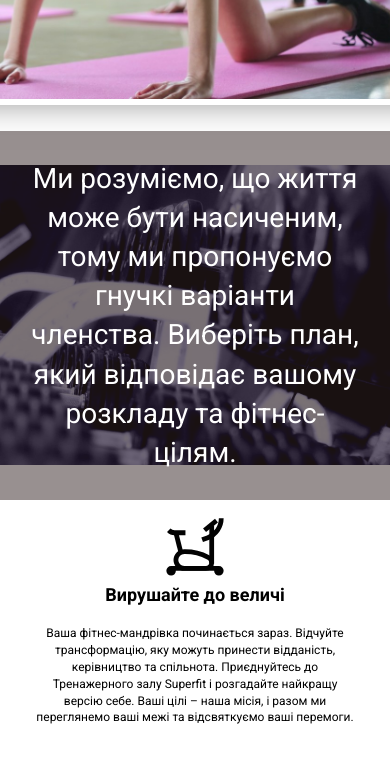
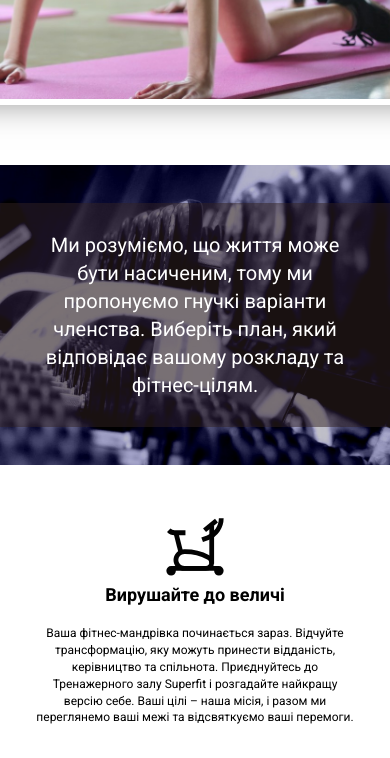
Before and after one commit to LeraDerkach/Superfit, a plain HTML site: page index.html in a window 390 px wide. Shown: the part 2180-2938 px from the top of the page. Drawn offline with Linux system fonts and the light colour scheme.

Commit message:
Update style.css

```diff
--- a/css/style.css
+++ b/css/style.css
@@ -206,6 +206,10 @@ h1 {
     width: 100%;
 }
 
+.formats-text {
+    font-size: 20px;
+}
+
 .article-bottom {
     flex-direction: column;
 }
```
